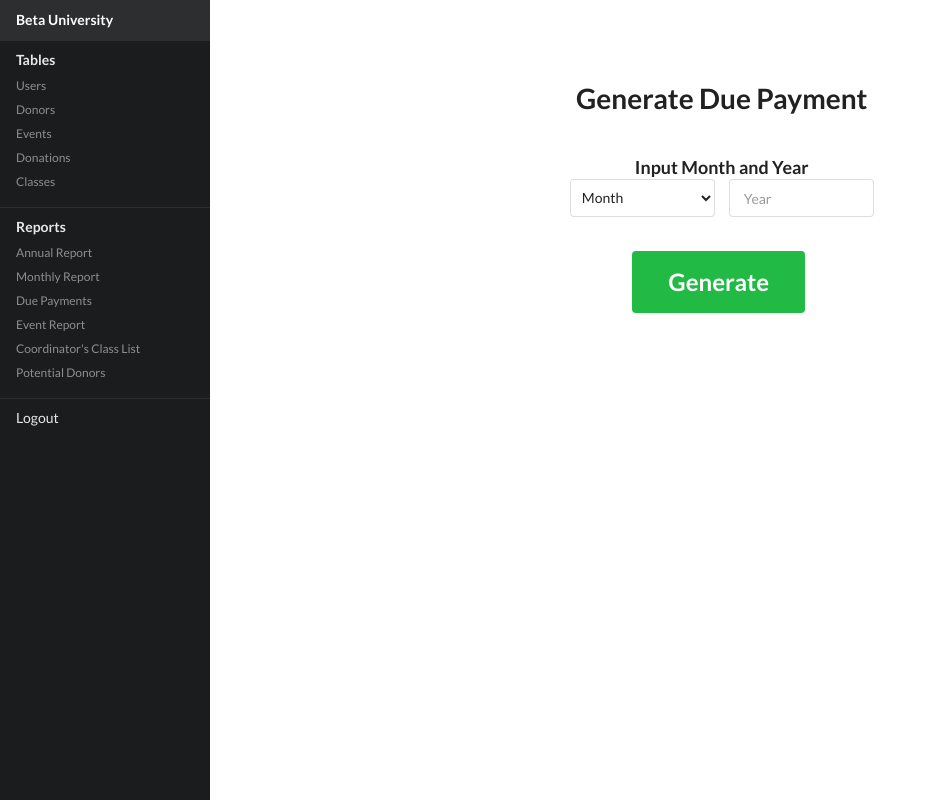
After one commit to tonsaludadez/cmsc127, a Django app: a page that uses betasite/adminSite/templates/adminSite/base.html in a window 1280 px wide. The commit adds this page. Shown: the whole page, without its empty margins (0-937 px from the left). Run offline with Django 3.2, Linux system fonts and the light colour scheme; the visitor is signed in with stand-in values (Sample User, id 1).

Commit message:
Added due payments stuff (NOT WORKING)

```diff
--- a/betasite/adminSite/templates/adminSite/base.html
+++ b/betasite/adminSite/templates/adminSite/base.html
@@ -29,7 +29,7 @@
 			<div class="menu">
 				<a href="{% url 'adminSite:annualReportGenerator' %}" class="item">Annual Report</a>
 				<a href="{% url 'adminSite:monthlyReportGenerator' %}" class="item">Monthly Report</a>
-				<a href="" class="item">Due Payments</a>
+				<a href="{% url 'adminSite:duePaymentsGenerator' %}" class="item">Due Payments</a>
 				<a href="{% url 'adminSite:eventReportGenerator' %}" class="item">Event Report</a>
 				<a href="" class="item">Coordinator's Class List</a>
 				<a href="" class="item">Potential Donors</a>
--- /dev/null
+++ b/betasite/adminSite/templates/adminSite/duePaymentsGenerator.html
@@ -0,0 +1,61 @@
+{% extends 'adminSite/base.html' %}
+{% load staticfiles %}
+{% block title %}Beta University Admin: Generate Due Payment{% endblock %}
+
+{% block style %}{% endblock %}
+
+{% block content %}
+	<div class="ui grid">
+		<div class="row"></div>
+		<div class="row"></div>
+		<div class="row"></div>
+		<div class="row">
+			<div class="three wide column"></div>
+			<div class="twelve wide column">
+				<h1 class="ui center aligned header">Generate Due Payment</h1>
+				<br>
+				<br>
+				<div class="ui centered grid">
+					<form class="ui form" action="{% url 'adminSite:duePaymentsSubmit' %}" method="post">
+					{% csrf_token %}
+						 <label class="ui center aligned header">Input Month and Year</label>
+					      <div class="two fields">
+					        <div class="field">
+					          <select class="ui fluid search dropdown" name="month">
+					            <option value="">Month</option>
+					            <option value="1">January</option>
+					            <option value="2">February</option>
+					            <option value="3">March</option>
+					            <option value="4">April</option>
+					            <option value="5">May</option>
+					            <option value="6">June</option>
+					            <option value="7">July</option>
+					            <option value="8">August</option>
+					            <option value="9">September</option>
+					            <option value="10">October</option>
+					            <option value="11">November</option>
+					            <option value="12">December</option>
+					          </select>
+					        </div>
+					        <div class="fluid field">
+					          <input type="text" name="year" minlength="4" maxlength="4" placeholder="Year">
+					        </div>
+					      </div>
+						<br>
+						<div class="field" id="generate">
+							<button class="massive ui green button">Generate</button>
+						</div>
+					</form>
+				</div>
+			</div>
+		</div>
+	</div>
+{% endblock %}
+
+{% block scripts %}
+	<script type="text/javascript">
+		$('#generate').click(function(){
+			$('#form').submit();
+		});
+	</script>
+{% endblock %}
--- a/betasite/adminSite/templates/adminSite/monthlyReport.html
+++ b/betasite/adminSite/templates/adminSite/monthlyReport.html
@@ -23,12 +23,14 @@
 					    	<th></th>
 					    	<th>Pledges</th>
 					    	<th>Gifts</th>
+					    	<th>Percentage Paid</th>
 					    </tr>
 					  </thead>
 					  <tbody>
 						  <td>Total</td>
 						  <td>{{ sum_pledge }} PHP</td>
 						  <td>{{ sum_paid }} PHP</td>
+						  <td>{{ sum_paid|get_percent:sum_pledge}} %</td>
 					  </tbody>
 					   <tfoot></tfoot>
 					</table>
--- a/betasite/adminSite/templatetags/sum.py
+++ b/betasite/adminSite/templatetags/sum.py
@@ -45,3 +45,7 @@ def totalGiftsDonation(value):
 @register.filter(name='month_name')
 def month_name(month_number):
 	return calendar.month_name[month_number]
+
+@register.filter(name='get_percent')
+def get_percent(num1, num2):
+	return (num1/num2)*100
--- a/betasite/adminSite/urls.py
+++ b/betasite/adminSite/urls.py
@@ -44,4 +44,7 @@ urlpatterns = [
     url(r'^users/delete/(?P<pk>[0-9]+)$',views.DeleteUser, name='deleteUser'),
     url(r'^users/(?P<pk>[0-9]+)$',views.UserView.as_view(), name='users'),
     url(r'^users/editUser/submit$',views.ModifyUser, name='editUser'),
+    url(r'^report/duePayment/$',views.DuePaymentsGenerator.as_view(), name='duePaymentsGenerator'),
+    url(r'^report/duePayment/(?P<year>[0-9]{4})/(?P<month>[0-9]+)/$', views.DuePayments.as_view(month_format='%m'), name="duePayments"),
+    url(r'^report/duePayment/submit/$', views.redirectDuePayments, name="duePaymentsSubmit"),
 ]
--- a/betasite/adminSite/views.py
+++ b/betasite/adminSite/views.py
@@ -256,6 +256,46 @@ class UserView(LoginRequiredMixin, TemplateView):
 			return redirect('adminSite:adminHome')
 		return super(UserView, self).get(request, *args, **kwargs)
 
+class DuePaymentsGenerator(LoginRequiredMixin, TemplateView):
+	login_url = 'mainSite:home'
+	redirect_field_name = 'adminSite:duePaymentsGenerator'
+	template_name = 'adminSite/duePaymentsGenerator.html'
+
+	def get_context_data(self, **kwargs):
+		context = super(DuePaymentsGenerator, self).get_context_data(**kwargs)
+		context['is_admin'] = not self.request.user.groups.all().exists()
+
+		return context
+
+class DuePayments(LoginRequiredMixin, MonthArchiveView):
+	queryset = Transaction.objects.all()
+	date_field = "date_paid"
+	allow_future = False
+	login_url = 'mainSite:home'
+	redirect_field_name = 'adminSite:duePayments'
+	template_name = 'adminSite/duePayments.html'
+
+	def get_context_data(self, **kwargs):
+		context = super(DuePayments, self).get_context_data(**kwargs)
+
+		donors = {}
+		pledges = {}
+
+		for transaction in context['object_list']:
+			if not transaction.donationno in donors:
+				donors[transaction.donationno] = transaction.amount_paid
+			else:
+				donors[transaction.donationno] = donors[transaction.donationno] + transaction.amount_paid
+
+		for transaction in context['object_list']:
+			pledges[transaction.donationno] = transaction.donationno.amount
+
+		context['donors'] = donors
+		context['pledges'] = pledges
+		context['is_admin'] = not self.request.user.groups.all().exists()
+
+		return context
+
 class MonthlyReportGenerator(LoginRequiredMixin, TemplateView):
 	login_url = 'mainSite:home'
 	redirect_field_name = 'adminSite:monthlyReportGenerator'
@@ -320,6 +360,7 @@ class AnnualReport(LoginRequiredMixin, YearArchiveView):
 				classes[transaction.donorid.class_field] = classes[transaction.donorid.class_field] + transaction.amount_paid
 
 		context['classes'] = classes
+		context['is_admin'] = not self.request.user.groups.all().exists()
 
 		return context
 
@@ -749,3 +790,7 @@ def redirectMonthlyReport(request):
 @login_required(login_url='mainSite:home')
 def redirectToAnnualYear(request):
 	return redirect('adminSite:annualReport', request.POST['year'])
+
+@login_required(login_url='mainSite:home')
+def redirectDuePayments(request):
+	return redirect('adminSite:duePayments', request.POST['year'], request.POST['month'])
```
Also changed, not shown: betasite/adminSite/templates/adminSite/duePayments.html (added, +82 -0 lines).
